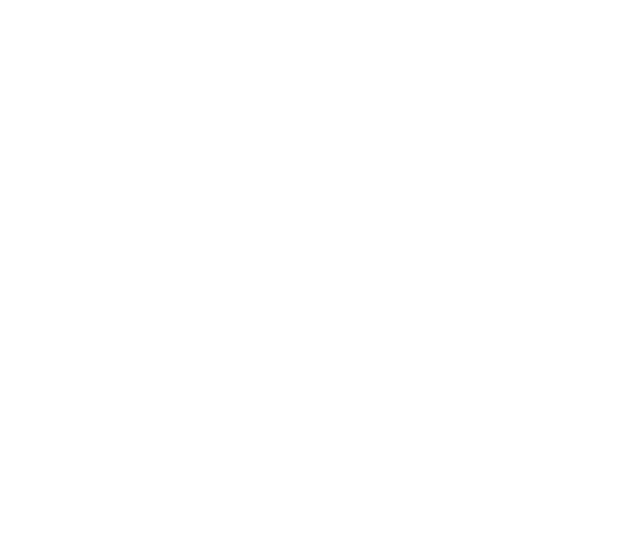
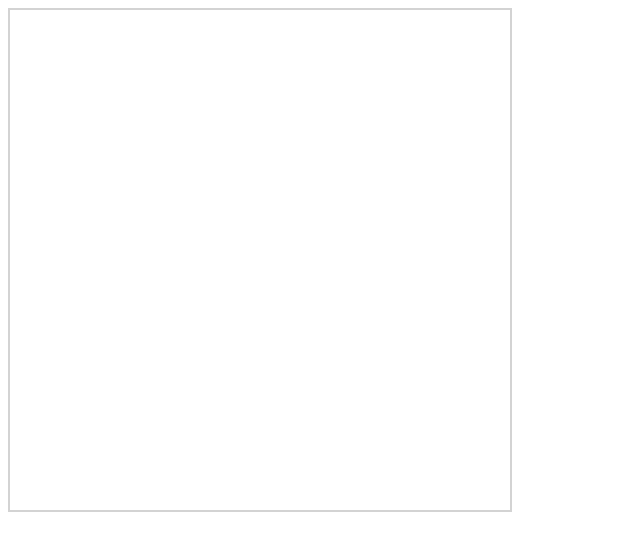
Before and after one commit to naveenr414/Whiteboard, a plain HTML site: page src/index.html in a window 1280 px wide. Shown: the whole page, without its empty margins (0-640 px from the left). Drawn offline with Linux system fonts and the light colour scheme.

Commit message:
Created the Canvas
Created the canvas, with a border.

```diff
--- /dev/null
+++ b/src/css/stylesheet.css
@@ -0,0 +1,4 @@
+canvas
+{
+	border:2px solid #d3d3d3;
+}
--- a/src/index.html
+++ b/src/index.html
@@ -2,11 +2,12 @@
 <html>
 	<head>
 		<title> Whiteboard, a web application </title>
+		<link rel = "stylesheet" type = "text/css" href="css/stylesheet.css">
 	</head>
 
 	<body>
 		<div id = "white">
-			<canvas>
+			<canvas width = 500 height = 500>
 			</canvas>
 		</div>
 	</body>
```
